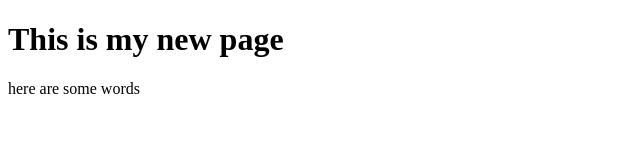
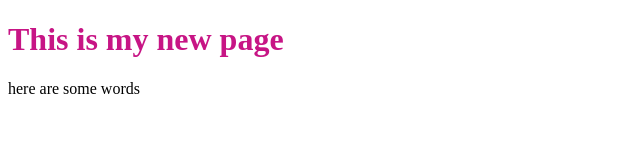
Before and after one commit to Bartolon1/Bartolon1.github.io, a plain HTML site: page newpage.html in a window 1280 px wide. Shown: the whole page, without its empty margins (0-640 px from the left). Drawn offline with Linux system fonts and the light colour scheme.

Commit message:
Update newpage.html

```diff
--- a/newpage.html
+++ b/newpage.html
@@ -1,5 +1,5 @@
 <!DOCTYPE html>
 <html lang="en-US">
-<H1> This is my new page </H1>
+<H1 style="color:MediumVioletRed;"> This is my new page </H1>
 <p> here are some words</p>
 </html>
```
